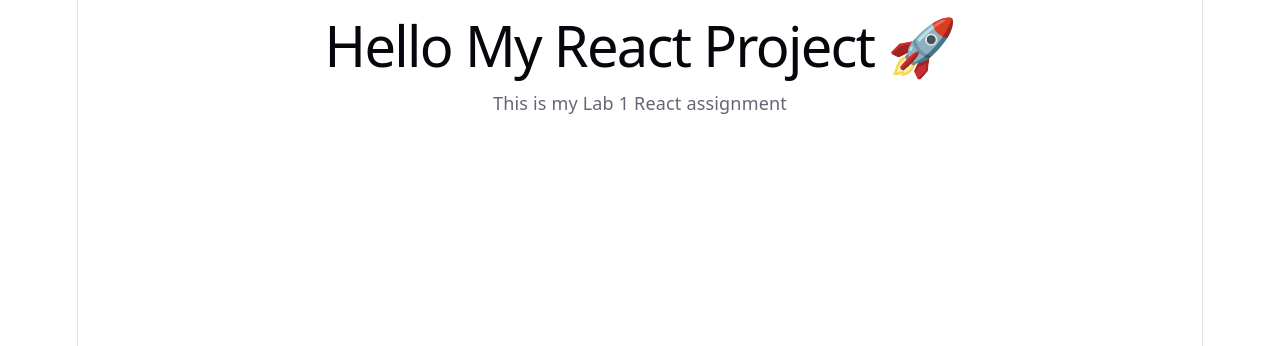
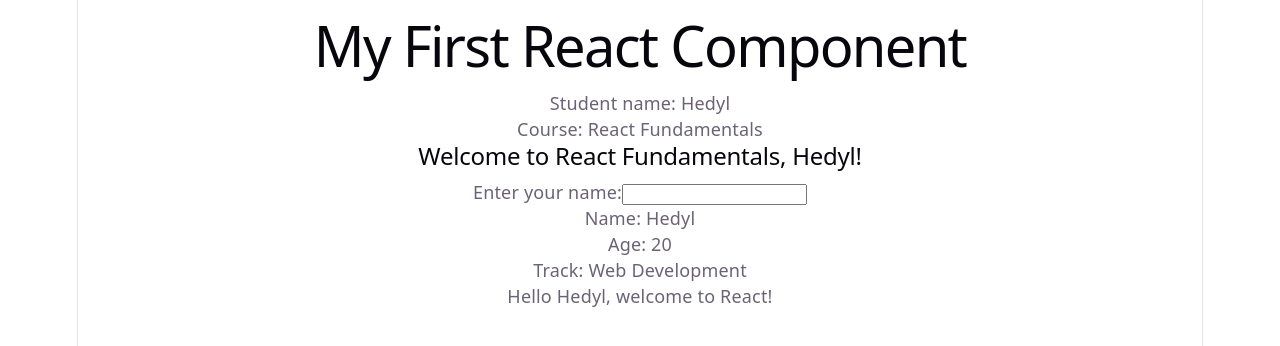
Before and after one commit to ounishedyl-droid/My_react_project, a React (Vite) app: page / in a window 1280 px wide. Shown: the top 346 px of the page. Built offline with nearby package versions, Linux system fonts and the light colour scheme.

Commit message:
Week 2 lab completed

```diff
--- a/src/App.jsx
+++ b/src/App.jsx
@@ -1,10 +1,37 @@
+const courseTitle = "React Fundamentals";
+
 function App() {
+  const studentName = "Hedyl";
+
+  const student = {
+    name: "Hedyl",
+    age: 20,
+    track: "Web Development"
+  };
+
+  function sayHello() {
+    return `Hello ${studentName}, welcome to React!`;
+  }
+
   return (
-    <>
-      <h1>Hello My React Project 🚀</h1>
-      <p>This is my Lab 1 React assignment</p>
-    </>
-  )
+    <div>
+      <h1>My First React Component </h1>
+
+      <p>Student name: {studentName}</p>
+      <p>Course: {courseTitle}</p>
+
+      <h2>Welcome to {courseTitle}, {studentName}!</h2>
+
+      <label htmlFor="studentInput">Enter your name:</label>
+      <input type="text" id="studentInput" />
+
+      <p>Name: {student.name}</p>
+      <p>Age: {student.age}</p>
+      <p>Track: {student.track}</p>
+
+      <p>{sayHello()}</p>
+    </div>
+  );
 }
 
-export default App
+export default App;
```
